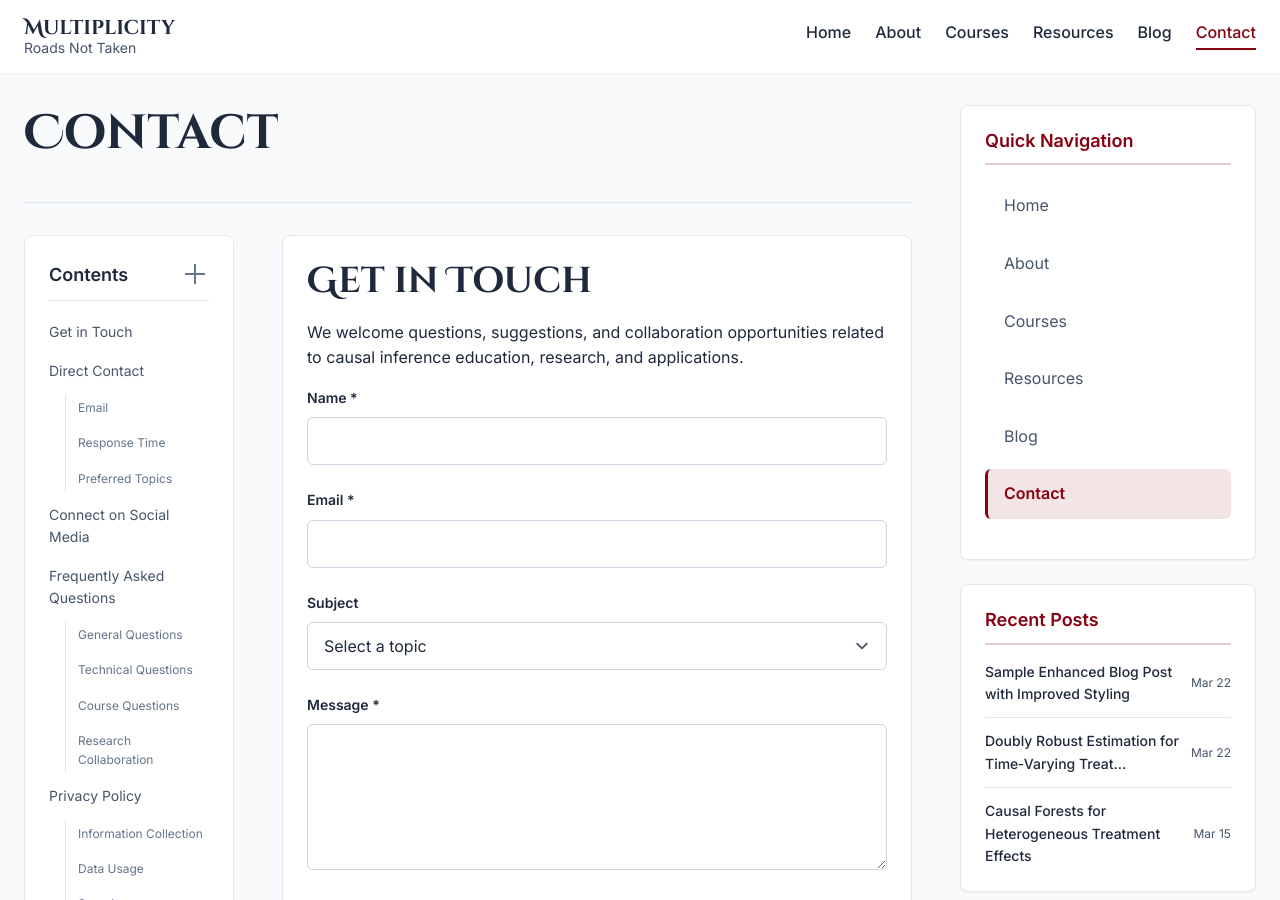
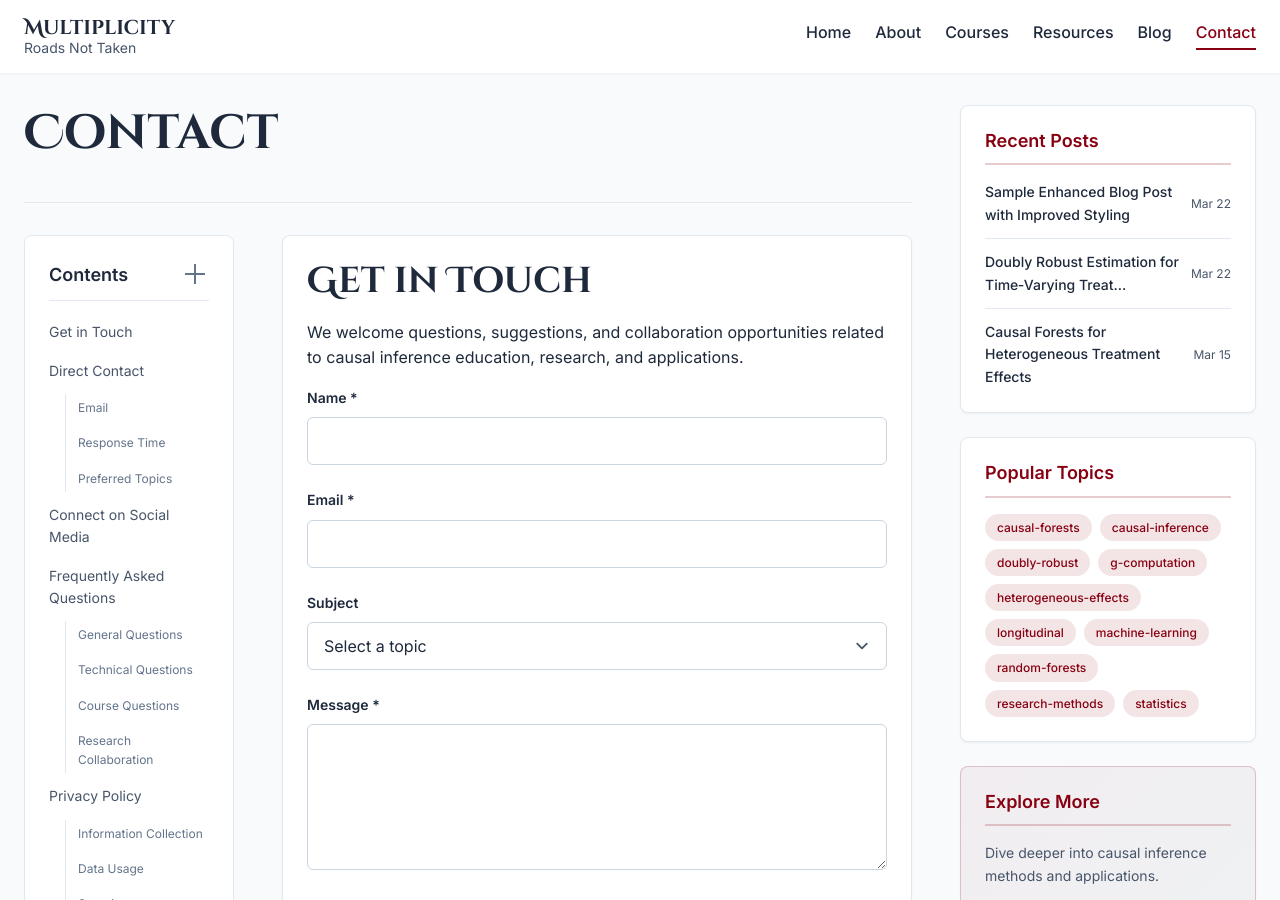
Before and after one commit to Feiran-Z/Multiplicity, a Jekyll site: the page built from contact.md, in a window 1280 px wide and 900 px high. Built offline with Jekyll 4.4.1, drawn with Linux system fonts in a browser that asks for light colours.

Commit message:
Removed quick navi and fixed TOC

```diff
--- a/_config.yml
+++ b/_config.yml
@@ -18,6 +18,9 @@ author:
 markdown: kramdown
 highlighter: rouge
 permalink: pretty
+kramdown:
+  auto_ids: true
+  toc_levels: 2..3
 
 # Collections
 collections:
--- a/_includes/sophisticated-layout.html
+++ b/_includes/sophisticated-layout.html
@@ -73,23 +73,6 @@
 
       <!-- Sidebar -->
       <aside class="sidebar">
-        <!-- Quick navigation -->
-        <div class="sidebar-section">
-          <h3 class="sidebar-title">Quick Navigation</h3>
-          <nav class="sidebar-nav" aria-label="Quick navigation">
-            <ul class="sidebar-nav-list">
-              {% for item in site.data.navigation %}
-                <li class="sidebar-nav-item">
-                  <a href="{{ site.baseurl }}{{ item.link }}"
-                     class="sidebar-nav-link {% if page.url == item.link %}active{% endif %}">
-                    {{ item.name }}
-                  </a>
-                </li>
-              {% endfor %}
-            </ul>
-          </nav>
-        </div>
-
         <!-- Recent posts -->
         {% if site.posts.size > 0 %}
           <div class="sidebar-section">
--- a/_includes/toc.html
+++ b/_includes/toc.html
@@ -31,8 +31,18 @@
     {% assign _workspace = node | split: '</h' %}
 
     {% assign _idWorkspace = _workspace[0] | split: 'id="' %}
-    {% assign _idWorkspace = _idWorkspace[1] | split: '"' %}
-    {% assign html_id = _idWorkspace[0] %}
+    {% assign html_id = '' %}
+    {% if _idWorkspace.size > 1 %}
+      {% assign _idWorkspace = _idWorkspace[1] | split: '"' %}
+      {% assign html_id = _idWorkspace[0] %}
+    {% else %}
+      {% comment %}Generate ID from header text if missing{% endcomment %}
+      {% assign header_text = _workspace[0] | split: '>' %}
+      {% if header_text.size > 1 %}
+        {% assign header_for_id = header_text[1] | strip_html | downcase | replace: ' ', '-' | replace: '[^a-z0-9\\-]', '' %}
+        {% assign html_id = header_for_id %}
+      {% endif %}
+    {% endif %}
 
     {% capture _hAttrToStrip %}{{ _workspace[0] | split: '>' | first }}>{% endcapture %}
     {% assign header = _workspace[0] | replace: _hAttrToStrip, '' %}
```
Also changed, not shown: .claude/settings.local.json (added).
